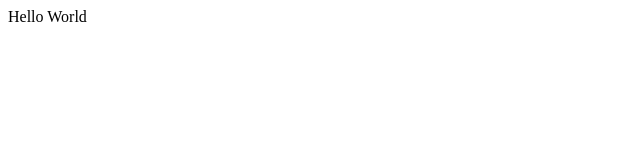
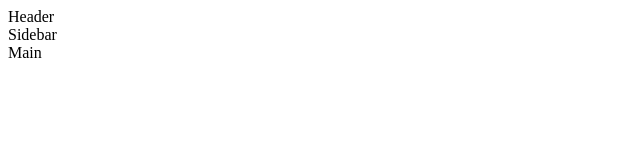
Before and after one commit to mmg0311/settings-app, a React (Create React App) app: page / in a window 1280 px wide. Shown: the top 160 px of the page, without its empty margins (0-640 px from the left). Built offline with nearby package versions, Linux system fonts and the light colour scheme.

Commit message:
feat: project structure

```diff
--- a/src/App.jsx
+++ b/src/App.jsx
@@ -1,5 +1,17 @@
 import React from "react";
 
-const App = () => <div>Hello World</div>;
+import Header from "./sections/Header";
+import Sidebar from "./sections/Sidebar";
+import Main from "./sections/Main";
+
+const App = () => {
+  return (
+    <div>
+      <Header />
+      <Sidebar />
+      <Main />
+    </div>
+  );
+};
 
 export default App;
--- /dev/null
+++ b/src/sections/Header/index.jsx
@@ -0,0 +1,5 @@
+import React from "react";
+
+const Header = () => <header>Header</header>;
+
+export default Header;
--- /dev/null
+++ b/src/sections/Main/index.jsx
@@ -0,0 +1,5 @@
+import React from "react";
+
+const Main = () => <main>Main</main>;
+
+export default Main;
--- /dev/null
+++ b/src/sections/Sidebar/index.jsx
@@ -0,0 +1,5 @@
+import React from "react";
+
+const Sidebar = () => <aside>Sidebar</aside>;
+
+export default Sidebar;
```
